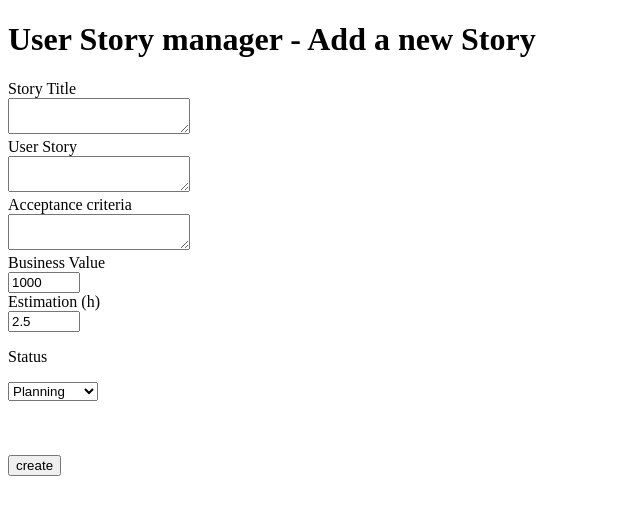
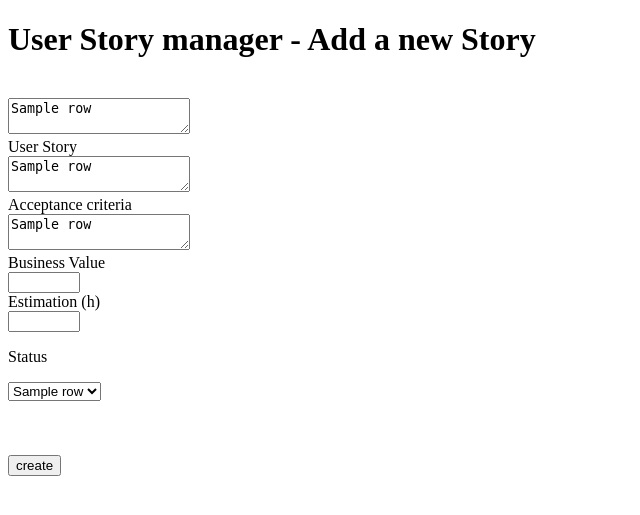
Before and after one commit to flachdaniel/super-sprinter-3000-flachdaniel, a Flask app: template templates/story.html in a window 1280 px wide. Shown: the top 515 px of the page, without its empty margins (0-640 px from the left). Run offline with Flask 2, Linux system fonts and the light colour scheme; the template is opened without the code that fills it: most values are stand-ins (such as "Sample title", 1, 10 or a date in 2020).

Commit message:
Edit button implemented, everything done

```diff
--- a/server.py
+++ b/server.py
@@ -21,10 +21,10 @@ def read_csv():
     return stories
 
 
-def append_csv(row):
+def append_csv(story):
     with open("stories.csv", "a") as csvfile:
         writer = csv.writer(csvfile)
-        writer.writerow(row)
+        writer.writerow(story)
 
 
 def write_csv(stories):
@@ -34,9 +34,14 @@ def write_csv(stories):
             writer.writerow(story)
 
 
-@app.route('/story')
-def route_story():
-    return render_template('story.html')
+def edit_csv(stories, new_story):
+    with open("stories.csv", "w") as csvfile:
+        writer = csv.writer(csvfile)
+        for story in stories:
+            if story[0] == new_story[0]:
+                writer.writerow(new_story)
+                continue
+            writer.writerow(story)
 
 
 @app.route('/')
@@ -48,7 +53,7 @@ def route_index():
 @app.route('/story')
 def route_new_story():
     stories = read_csv()
-    return render_template('story.html')
+    return render_template('story.html', action="/save_story")
 
 
 @app.route('/save_story', methods=["POST"])
@@ -56,8 +61,8 @@ def route_save_story():
     list_label = ["storytitles", "userstory", "acceptance", "business", "estimation", "status"]
     story = []
     story.insert(0, generate_id())
-    for i in list_label:
-        story.append(request.form[i])
+    for input_name in list_label:
+        story.append(request.form[input_name])
     append_csv(story)
     return redirect("/")
 
@@ -68,6 +73,18 @@ def route_edit_story(post_id):
     for row in stories:
         if row[0] == post_id:
             return render_template("story.html", row=row)
+
+
+@app.route("/save_edited_story/<post_id>", methods=["POST"])
+def route_save_edited_story(post_id):
+    list_label = ["storytitles", "userstory", "acceptance", "business", "estimation", "status"]
+    edited_story = []
+    edited_story.insert(0, post_id)
+    for input_name in list_label:
+        edited_story.append(request.form[input_name])
+    stories = read_csv()
+    edit_csv(stories, edited_story)
+    return redirect("/")
 
 
 @app.route('/delete/<post_id>')
--- a/stories.csv
+++ b/stories.csv
@@ -1,3 +1,4 @@
 741abba3-e15f-4252-8615-e23fd56088c1,,,,1000,2.5,Planning
 dd8c1f72-9448-4b19-bbc2-303357f2d721,,,,1000,2.5,in Progress
-15c3227a-d323-4461-a674-3b0d97a567cb,,,,1000,2.5,TODO
+7220dd80-ad95-4d9d-b9e5-03e662b8b218,,,,1000,2.5,Planning
+5b4d5887-dca9-4a1d-b482-ea8568f09823,,,,100,2.5,Planning
--- a/templates/story.html
+++ b/templates/story.html
@@ -3,24 +3,25 @@
 
 <head>
     <meta charset="utf-8">
-    <title>Super Sprinter 3000 - Add new Story</title>
+    <title>{% if row %}Super Sprinter 3000 - Add new Story{%else%}Super Sprinter 3000 - Edit Story{%endif%}</title>
 </head>
 
 <body>
-    <form action="/save_story" method="POST">
+    <form action={% if row %}/save_edited_story/{{row[0]}}{% else %}/save_story{% endif %} method="POST">
         <h1> User Story manager - Add a new Story</h1>
-        <label for="story titles">Story Title</label><br>
-        <textarea name="storytitles"></textarea><br>
+        <label for="story titles"></label><br>
+        <textarea name="storytitles">{% if row %}{{row[1]}}{%endif%}</textarea><br>
         <label for="user story">User Story</label><br>
-        <textarea name="userstory"></textarea><br>
+        <textarea name="userstory">{% if row %}{{row[2]}}{%endif%}</textarea><br>
         <label for="acceptance">Acceptance criteria</label><br>
-        <textarea name="acceptance"></textarea><br>
+        <textarea name="acceptance">{% if row %}{{row[3]}}{%endif%}</textarea><br>
         <label for="Business Value">Business Value</label><br>
-        <input name="business" type="number" value="1000" min="100" max="1500" step="100" /><br>
+        <input name="business" type="number" value= {% if row %}{{row[4]}}{%else%}"1000"{%endif%} min="100" max="1500" step="100" /><br>
         <label for="Estimation (h)">Estimation (h)</label><br>
-        <input name="estimation" type="number" value="2.5" min="0.5" max="40" step="0.5" /><br>
+        <input name="estimation" type="number" value= {% if row %}{{row[5]}}{%else%}"2.5"{%endif%} min="0.5" max="40" step="0.5" /><br>
         <p>Status</p>
         <select name="status">
+                {%if row%}<option selected="selected" value={{row[6]}}>{{row[6]}}</option>{%endif%}
                 <option value="Planning">Planning</option>
                 <option value="TODO">TODO</option>
                 <option value="in Progress">in Progress</option>
```
